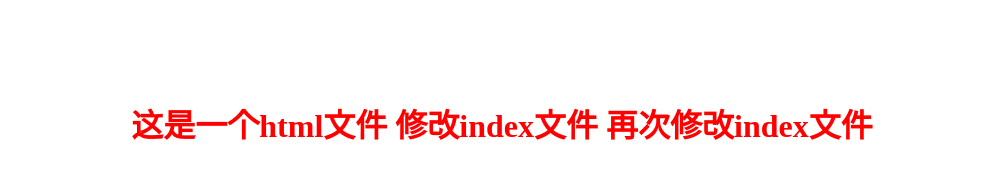
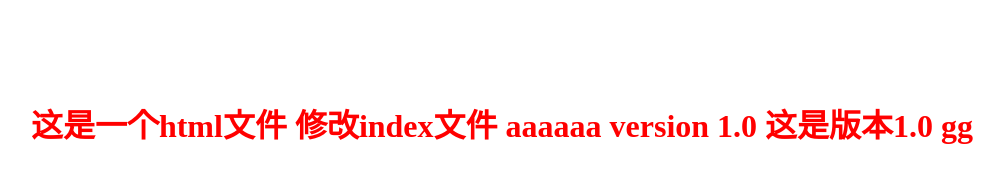
Before and after one commit to jinfangli/pilishen.com, a plain HTML site: page index.html in a window 1280 px wide. Shown: the whole page, without its empty margins (138-1142 px from the left). Drawn offline with Linux system fonts and the light colour scheme.

Commit message:
version 1.0 this is version 1.0

```diff
--- a/index.html
+++ b/index.html
@@ -11,5 +11,6 @@
 
 </head>
 <body>
- <h1>这是一个html文件 修改index文件 再次修改index文件</h1>
-</body </html>
+ <h1>这是一个html文件 修改index文件 aaaaaa  version 1.0
+这是版本1.0 gg </h1>
+</body> </html>
```
